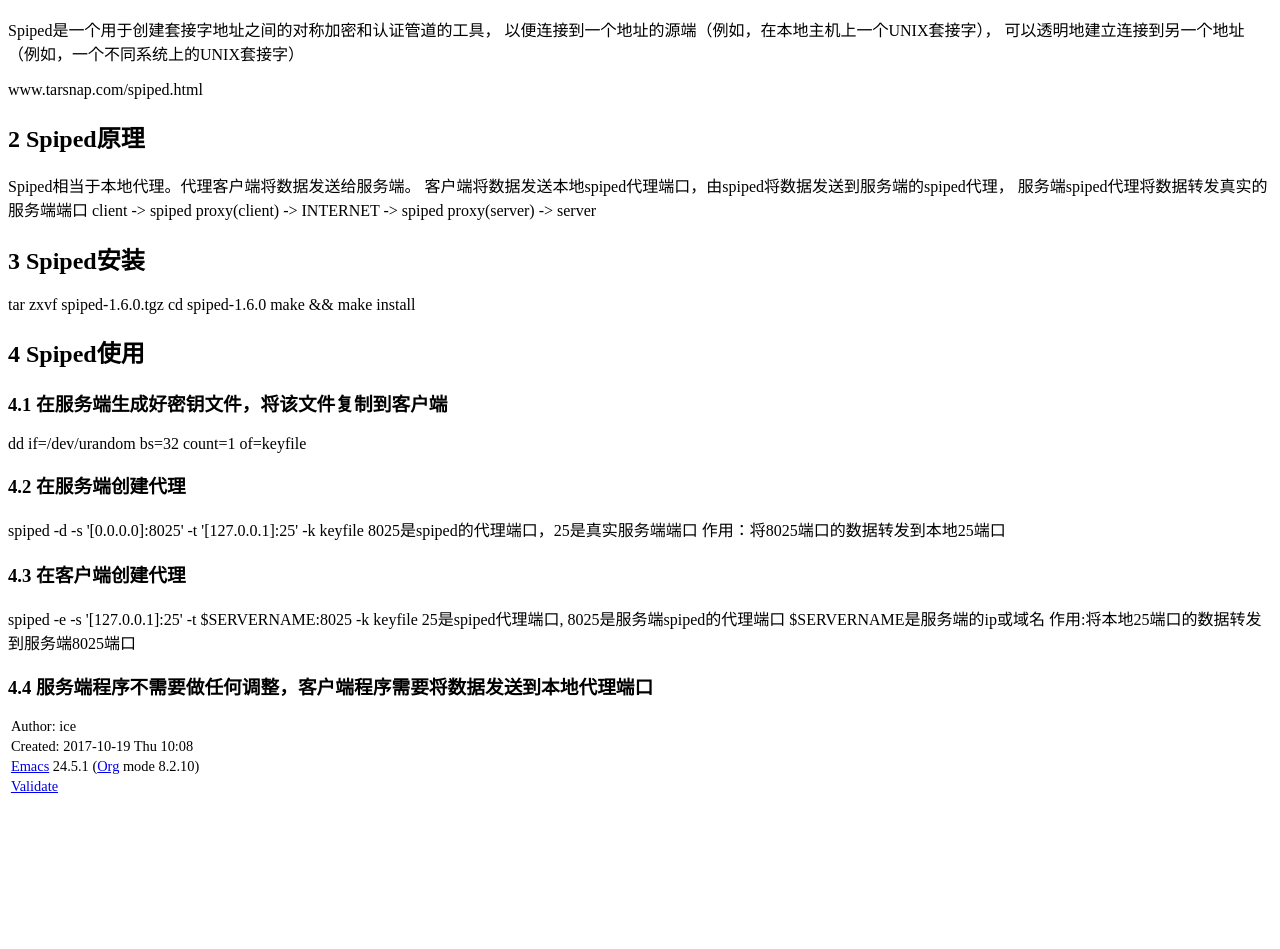
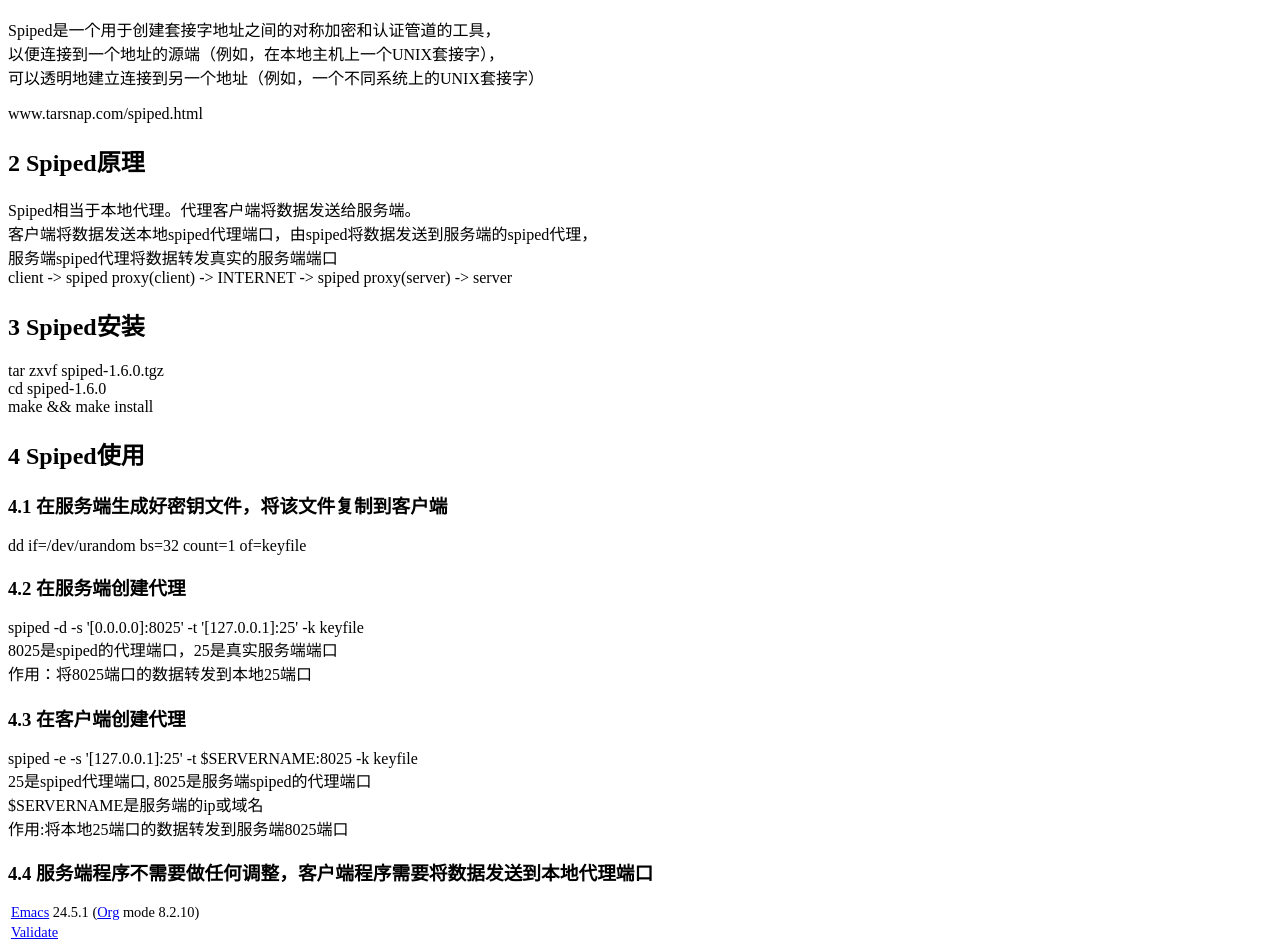
Before and after one commit to visualkernel/visualkernel.github.io, a plain HTML site: page article/spiped.html in a window 1280 px wide. Shown: the part 377-1326 px from the top of the page. Before the commit the page ends 1180 px from the top, so only its background shows below. Drawn offline with Linux system fonts and the light colour scheme.

Commit message:
add spiped

```diff
--- a/article/spiped.html
+++ b/article/spiped.html
@@ -4,10 +4,8 @@
 <html xmlns="http://www.w3.org/1999/xhtml" lang="en" xml:lang="en">
 <head>
 <title>spiped</title>
-<!-- 2017-10-19 Thu 10:08 -->
 <meta  http-equiv="Content-Type" content="text/html;charset=utf-8" />
 <meta  name="generator" content="Org-mode" />
-<meta  name="author" content="ice" />
 <style type="text/css">
  <!--/*--><![CDATA[/*><!--*/
   .title  { text-align: center; }
@@ -156,17 +154,18 @@ for the JavaScript code in this tag.
 </ul>
 </div>
 </div>
+
 <div id="outline-container-sec-1" class="outline-2">
 <h2 id="sec-1"><span class="section-number-2">1</span> Spiped简介</h2>
 <div class="outline-text-2" id="text-1">
 <p>
-Spiped是一个用于创建套接字地址之间的对称加密和认证管道的工具，
-以便连接到一个地址的源端（例如，在本地主机上一个UNIX套接字），
-可以透明地建立连接到另一个地址（例如，一个不同系统上的UNIX套接字）
+Spiped是一个用于创建套接字地址之间的对称加密和认证管道的工具，<br  />
+以便连接到一个地址的源端（例如，在本地主机上一个UNIX套接字），<br  />
+可以透明地建立连接到另一个地址（例如，一个不同系统上的UNIX套接字）<br  />
 </p>
 
 <p>
-www.tarsnap.com/spiped.html
+www.tarsnap.com/spiped.html<br  />
 </p>
 </div>
 </div>
@@ -175,10 +174,10 @@ www.tarsnap.com/spiped.html
 <h2 id="sec-2"><span class="section-number-2">2</span> Spiped原理</h2>
 <div class="outline-text-2" id="text-2">
 <p>
-Spiped相当于本地代理。代理客户端将数据发送给服务端。
-客户端将数据发送本地spiped代理端口，由spiped将数据发送到服务端的spiped代理，
-服务端spiped代理将数据转发真实的服务端端口
-client -&gt; spiped proxy(client) -&gt; INTERNET -&gt; spiped proxy(server) -&gt; server
+Spiped相当于本地代理。代理客户端将数据发送给服务端。<br  />
+客户端将数据发送本地spiped代理端口，由spiped将数据发送到服务端的spiped代理，<br  />
+服务端spiped代理将数据转发真实的服务端端口<br  />
+client -&gt; spiped proxy(client) -&gt; INTERNET -&gt; spiped proxy(server) -&gt; server<br  />
 </p>
 </div>
 </div>
@@ -187,9 +186,9 @@ client -&gt; spiped proxy(client) -&gt; INTERNET -&gt; spiped proxy(server) -&gt
 <h2 id="sec-3"><span class="section-number-2">3</span> Spiped安装</h2>
 <div class="outline-text-2" id="text-3">
 <p>
-tar zxvf spiped-1.6.0.tgz
-cd spiped-1.6.0
-make &amp;&amp; make install
+tar zxvf spiped-1.6.0.tgz<br  />
+cd spiped-1.6.0<br  />
+make &amp;&amp; make install<br  />
 </p>
 </div>
 </div>
@@ -201,7 +200,7 @@ make &amp;&amp; make install
 <h3 id="sec-4-1"><span class="section-number-3">4.1</span> 在服务端生成好密钥文件，将该文件复制到客户端</h3>
 <div class="outline-text-3" id="text-4-1">
 <p>
-dd if=/dev/urandom bs=32 count=1 of=keyfile
+dd if=/dev/urandom bs=32 count=1 of=keyfile<br  />
 </p>
 </div>
 </div>
@@ -209,9 +208,9 @@ dd if=/dev/urandom bs=32 count=1 of=keyfile
 <h3 id="sec-4-2"><span class="section-number-3">4.2</span> 在服务端创建代理</h3>
 <div class="outline-text-3" id="text-4-2">
 <p>
-spiped -d -s '[0.0.0.0]:8025' -t '[127.0.0.1]:25' -k keyfile
-8025是spiped的代理端口，25是真实服务端端口
-作用：将8025端口的数据转发到本地25端口
+spiped -d -s '[0.0.0.0]:8025' -t '[127.0.0.1]:25' -k keyfile<br  />
+8025是spiped的代理端口，25是真实服务端端口<br  />
+作用：将8025端口的数据转发到本地25端口<br  />
 </p>
 </div>
 </div>
@@ -219,10 +218,10 @@ spiped -d -s '[0.0.0.0]:8025' -t '[127.0.0.1]:25' -k keyfile
 <h3 id="sec-4-3"><span class="section-number-3">4.3</span> 在客户端创建代理</h3>
 <div class="outline-text-3" id="text-4-3">
 <p>
-spiped -e -s '[127.0.0.1]:25' -t $SERVERNAME:8025 -k keyfile
-25是spiped代理端口, 8025是服务端spiped的代理端口
-$SERVERNAME是服务端的ip或域名
-作用:将本地25端口的数据转发到服务端8025端口
+spiped -e -s '[127.0.0.1]:25' -t $SERVERNAME:8025 -k keyfile<br  />
+25是spiped代理端口, 8025是服务端spiped的代理端口<br  />
+$SERVERNAME是服务端的ip或域名<br  />
+作用:将本地25端口的数据转发到服务端8025端口<br  />
 </p>
 </div>
 </div>
@@ -233,8 +232,6 @@ $SERVERNAME是服务端的ip或域名
 </div>
 </div>
 <div id="postamble" class="status">
-<p class="author">Author: ice</p>
-<p class="date">Created: 2017-10-19 Thu 10:08</p>
 <p class="creator"><a href="http://www.gnu.org/software/emacs/">Emacs</a> 24.5.1 (<a href="http://orgmode.org">Org</a> mode 8.2.10)</p>
 <p class="validation"><a href="http://validator.w3.org/check?uri=referer">Validate</a></p>
 </div>
```
Also changed, not shown: 1 other file.
